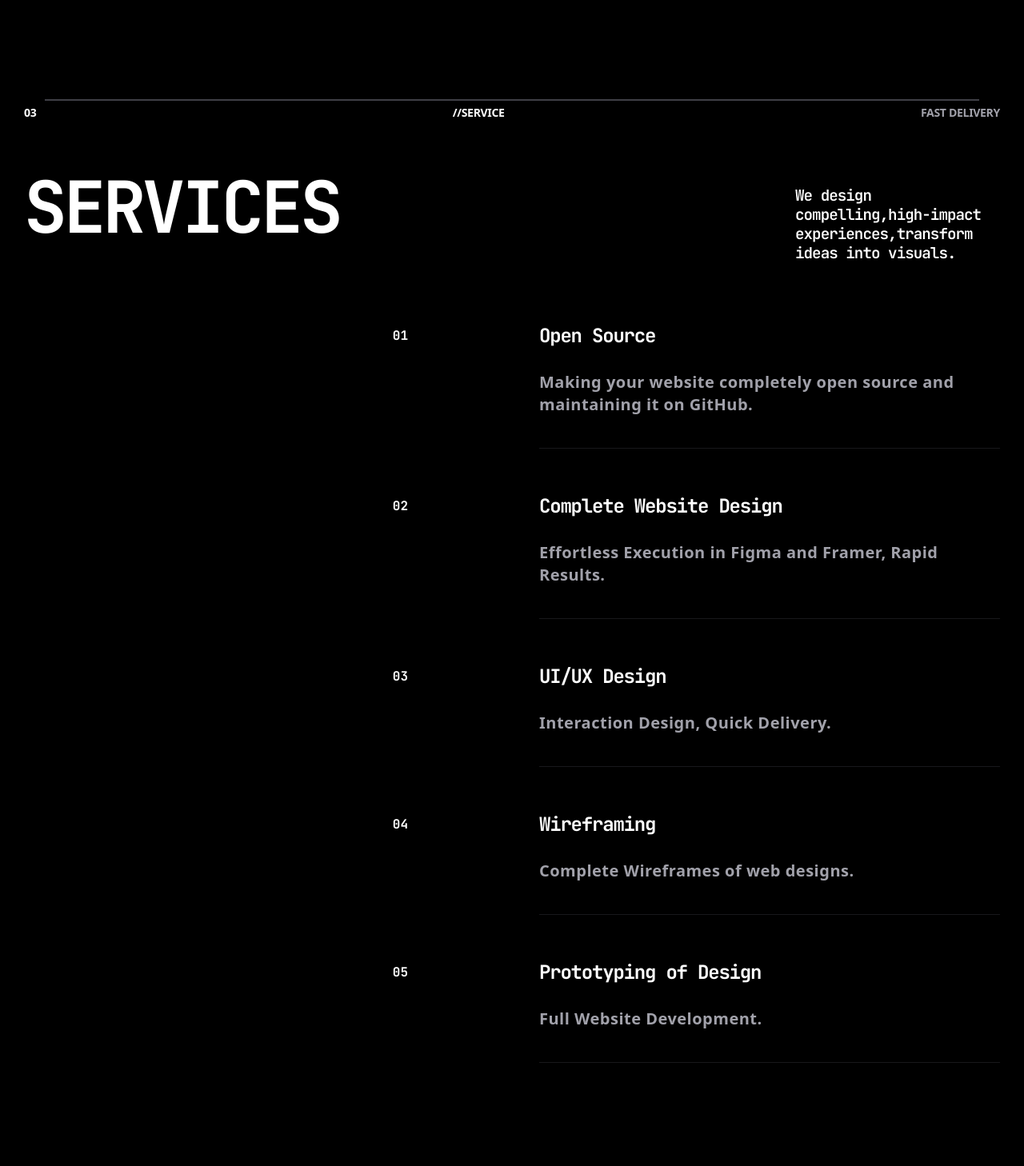
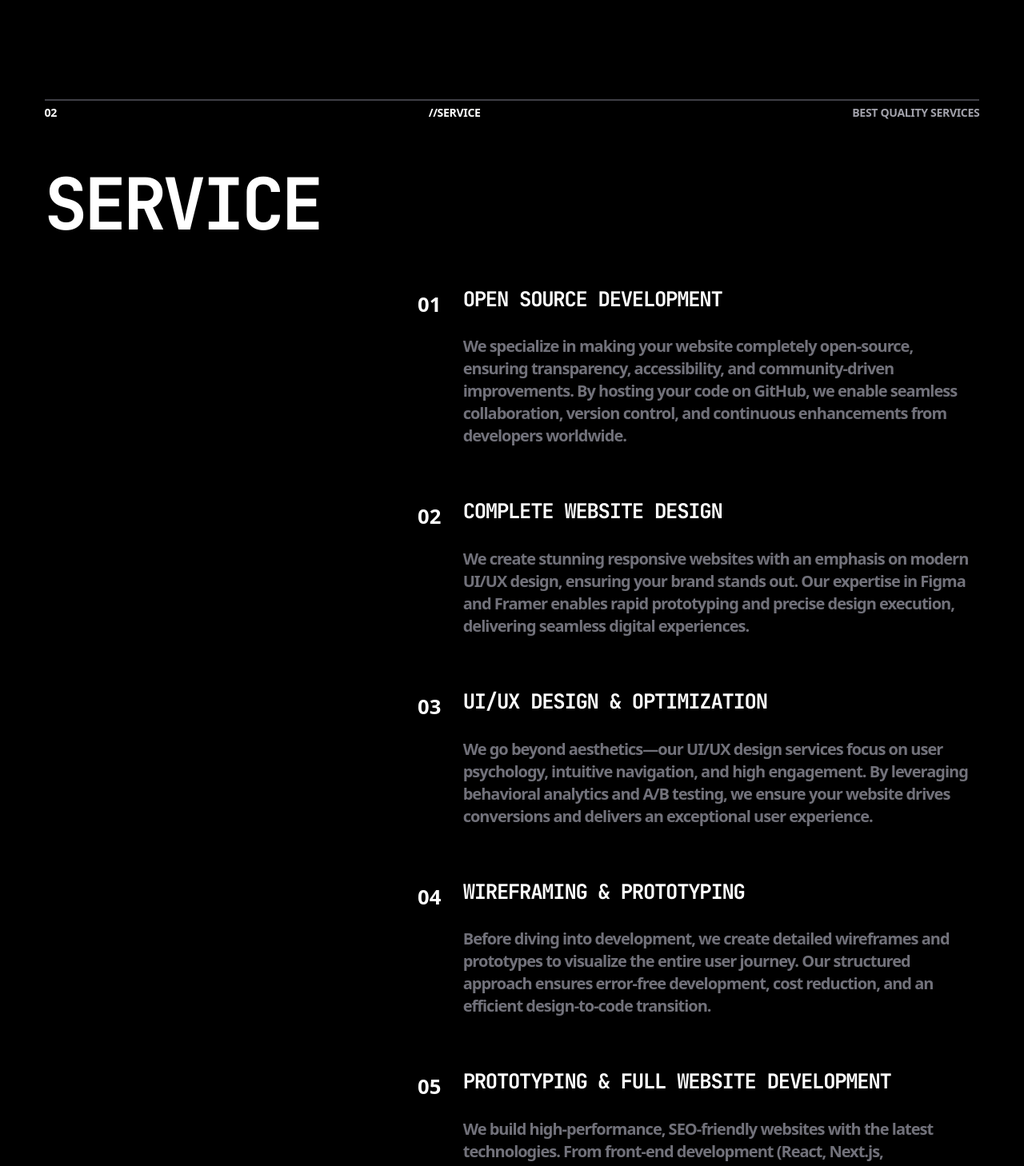
Before and after one commit to AdityaSrivastava185/Design, a Next.js app: page / in a window 1280 px wide. Shown: the part 3700-5158 px from the top of the page at 80% size. Built offline with nearby package versions, Linux system fonts and the light colour scheme.

Commit message:
tech stacks added

```diff
--- a/src/app/components/pricing.jsx
+++ b/src/app/components/pricing.jsx
@@ -25,12 +25,12 @@ const Pricing = () => {
             </p>
           </div>
           <div className="h-auto max-w-[50vw] mb-20 sm:max-w-[60vw] md:max-w-[25vw]">
-          <div className="flex h-auto w-full flex-col items-end justify-end">
-            <p className="font-semibold text-white uppercase text-[5vw] sm:text-[3vw] md:text-[16px] lg:text-lg leading-5 tracking-tighter font-jetbrainmono">
-              big or small,we have plans for everyone
-            </p>
+            <div className="flex h-auto w-full flex-col items-end justify-end">
+              <p className="font-semibold text-white uppercase text-[5vw] sm:text-[3vw] md:text-[16px] lg:text-lg leading-5 tracking-tighter font-jetbrainmono">
+                big or small,we have plans for everyone
+              </p>
+            </div>
           </div>
-        </div>
         </div>
       </div>
     </div>
--- a/src/app/components/services.jsx
+++ b/src/app/components/services.jsx
@@ -2,76 +2,70 @@ import React from "react";
 
 const Services = () => {
   return (
-    <div className="h-screen px-[30px] lg:px-[30px]">
+    <div className="min-h-screen md:mb-[20vh] px-[30px]">
       <div className=" mt-[4vh] sm:mt-4 sm:mb-1 px-[4vw] md:px-[2vw]">
         <hr className="border border-zinc-700" />
       </div>
-      <div className="services">
+      <div className="services md:px-[2vw]">
         <div className="flex flex-row items-center justify-between gap-2 text-center">
           <p className="text-white uppercase text-[3vw] sm:text-[3.5vw] md:text-[1.8vw] lg:text-[1.1vw] font-semibold tracking-tight">
-            03
+            02
           </p>
           <p className="text-white uppercase text-[3vw] sm:text-[3.5vw] md:text-[1.8vw] lg:text-[1.1vw] font-semibold tracking-tight">
             //service
           </p>
           <p className="text-zinc-400 uppercase text-[3vw] sm:text-[3.5vw] md:text-[1.8vw] lg:text-[1.1vw] font-semibold tracking-tight">
-            fast delivery
+            best quality services
           </p>
         </div>
-        <div className="flex flex-col md:flex-row md:items-center md:justify-between md:gap-[13vw]">
+        <div className="flex flex-col md:flex-row mt-9 md:items-center md:justify-between md:gap-[13vw]">
           <div className="mb-[1vh] mt-[10vh] sm:my-[0vh]">
             <p className="font-bold text-white md:text-[7vw] md:tracking-tighter text-[12vw] font-jetbrainmono tracking-tighter uppercase">
-              services
-            </p>
-          </div>
-          <div className="lg:w-[20vw] mb-[5vh] ">
-            <p className="font-semibold text-white md:text-[2vw] md:leading-3.5 md:tracking-tighter md:pt-[10vh] lg:leading-6 lg:text-[1.5vw] text-[4.7vw] font-jetbrainmono tracking-tighter leading-5">
-              We design compelling,high-impact experiences,transform ideas into
-              visuals.
+              Service
             </p>
           </div>
         </div>
-        <div className="h-auto w-full md:mt-10 md:pl-[36vw] mt-11">
+        <div className="h-auto w-full mt-20 md:mt-10 md:pl-[10vw] lg:pl-[36vw]">
           {[
             {
               number: "01",
-              title: "Open Source",
-              desc: "Making your website completely open source and maintaining it on GitHub.",
+              title: "Open Source Development",
+              desc: "We specialize in making your website completely open-source, ensuring transparency, accessibility, and community-driven improvements. By hosting your code on GitHub, we enable seamless collaboration, version control, and continuous enhancements from developers worldwide.",
             },
             {
               number: "02",
               title: "Complete Website Design",
-              desc: "Effortless Execution in Figma and Framer, Rapid Results.",
+              desc: "We create stunning responsive websites with an emphasis on modern UI/UX design, ensuring your brand stands out. Our expertise in Figma and Framer enables rapid prototyping and precise design execution, delivering seamless digital experiences.",
             },
             {
               number: "03",
-              title: "UI/UX Design",
-              desc: "Interaction Design, Quick Delivery.",
+              title: "UI/UX Design & Optimization",
+              desc: "We go beyond aesthetics—our UI/UX design services focus on user psychology, intuitive navigation, and high engagement. By leveraging behavioral analytics and A/B testing, we ensure your website drives conversions and delivers an exceptional user experience.",
             },
             {
               number: "04",
-              title: "Wireframing",
-              desc: "Complete Wireframes of web designs.",
+              title: "Wireframing & Prototyping",
+              desc: "Before diving into development, we create detailed wireframes and prototypes to visualize the entire user journey. Our structured approach ensures error-free development, cost reduction, and an efficient design-to-code transition.",
             },
             {
               number: "05",
-              title: "Prototyping of Design",
-              desc: "Full Website Development.",
+              title: "Prototyping & Full Website Development",
+              desc: "We build high-performance, SEO-friendly websites with the latest technologies. From front-end development (React, Next.js, TailwindCSS)",
             },
-          ].map((item, index) => (
+          ].map((phase, index) => (
             <div
               key={index}
-              className="flex flex-row items-start justify-between gap-4 md:gap-10 md:mb-7 mb-[6vh] lg:pb-8"
+              className="flex flex-col gap-2 sm:gap-3 md:gap-4 md:mb-7 md:flex-row md:items-start md:justify-around"
             >
-              <div className="text-white text-md font-bold min-w-[10%] font-jetbrainmono">
-                {item.number}
+              <div className="hidden sm:block text-white text-[4vw] sm:text-[4vw] md:text-[2vw] font-bold ">
+                {phase.number}
               </div>
-              <div className="flex-1 max-w-[80%] md:max-w-[45vw] pb-10 border-b border-zinc-900">
-                <h2 className="text-white text-2xl font-bold font-jetbrainmono tracking-tighter pb-2 sm:pb-0 leading-6 lg:pb-8">
-                  {item.title}
+              <div className="max-w-[80vw] sm:max-w-[70vw] md:max-w-[50vw] mb-[50px] md:mb-[0px] lg:pb-10">
+                <h2 className="text-white max-w-[40vw] md:max-w-[70vw] text-[9vw] sm:text-[4vw] md:text-[2vw] font-bold mb-[10px] md:mb-[0px] uppercase tracking-tighter leading-8 md:leading-none font-jetbrainmono lg:pb-8">
+                  {phase.title}
                 </h2>
-                <p className="text-zinc-400 text-md md:tracking-wide font-semibold md:leading-5  tracking-tighter leading-4 lg:text-xl">
-                  {item.desc}
+                <p className="text-zinc-500 text-[4.5vw] sm:text-[3vw] md:text-[1vw] font-semibold leading-5 tracking-tighter lg:text-xl">
+                  {phase.desc}
                 </p>
               </div>
             </div>
--- a/src/app/components/tech.jsx
+++ b/src/app/components/tech.jsx
@@ -35,43 +35,53 @@ const TechStack = () => {
           {[
             {
               number: "01",
-              title: "Open Source",
-              desc: "Making your website completely open source and maintaining it on GitHub.",
+              title: "NextJS/ReactJS",
+              desc: "Frontend development code completely written in Next.js and React.js using Tailwind CSS, ensuring highly responsive, efficient, and scalable web applications.",
             },
             {
               number: "02",
-              title: "Complete Website Design",
-              desc: "Effortless Execution in Figma and Framer, Rapid Results.",
+              title: "Git and GitHub",
+              desc: "Maintaining code versions and making it open-source. GitHub provides a cloud-based platform where you can store, share, and collaborate on code seamlessly.",
             },
             {
               number: "03",
-              title: "UI/UX Design",
-              desc: "Interaction Design, Quick Delivery.",
+              title: "Framer",
+              desc: "A powerful web design platform that turns ideas into interactive, production-ready websites. Framer enables designers and developers to create visually stunning sites.",
             },
             {
               number: "04",
-              title: "Wireframing",
-              desc: "Complete Wireframes of web designs.",
+              title: "Figma",
+              desc: "A collaborative design tool that allows teams to create, prototype, and iterate designs with precision. Features include real-time collaboration, vector editing, and design systems.",
             },
             {
               number: "05",
-              title: "Prototyping of Design",
-              desc: "Full Website Development.",
+              title: "ShadCN UI",
+              desc: "A set of beautifully designed, accessible UI components built for modern web applications. Fully open-source and works seamlessly with popular frameworks.",
             },
-          ].map((item, index) => (
+            {
+              number: "06",
+              title: "WebStorm",
+              desc: "A robust JavaScript and TypeScript IDE by JetBrains. It provides advanced coding assistance, debugging, and seamless integration with modern web technologies.",
+            },
+            {
+              number: "07",
+              title: "Visual Studio Code",
+              desc: "A powerful IDE by Microsoft, redefining AI-powered coding with GitHub Copilot for modern web and cloud application development.",
+            },
+          ].map((phase, index) => (
             <div
               key={index}
-              className="flex flex-row items-start justify-between gap-4 md:gap-10 md:mb-7 mb-[6vh] lg:pb-8"
+              className="flex flex-col gap-2 sm:gap-3 md:gap-4 md:mb-7 md:flex-row md:items-start md:justify-around"
             >
-              <div className="text-white text-md font-bold min-w-[10%] font-jetbrainmono">
-                {item.number}
+              <div className="hidden sm:block text-white text-[4vw] sm:text-[4vw] md:text-[2vw] font-bold ">
+                {phase.number}
               </div>
-              <div className="flex-1 max-w-[80%] md:max-w-[45vw] pb-10 border-b border-zinc-900">
-                <h2 className="text-white text-2xl font-bold font-jetbrainmono tracking-tighter pb-2 sm:pb-0 leading-6 lg:pb-8">
-                  {item.title}
+              <div className="max-w-[80vw] sm:max-w-[70vw] md:max-w-[50vw] mb-[50px] md:mb-[0px] lg:pb-10">
+                <h2 className="text-white max-w-[40vw] md:max-w-[70vw] text-[9vw] sm:text-[4vw] md:text-[2vw] font-bold mb-[10px] md:mb-[0px] uppercase tracking-tighter leading-8 md:leading-none font-jetbrainmono lg:pb-8">
+                  {phase.title}
                 </h2>
-                <p className="text-zinc-400 text-md md:tracking-wide font-semibold md:leading-5  tracking-tighter leading-4 lg:text-xl">
-                  {item.desc}
+                <p className="text-zinc-500 text-[4.5vw] sm:text-[3vw] md:text-[1vw] font-semibold leading-5 tracking-tighter lg:text-xl">
+                  {phase.desc}
                 </p>
               </div>
             </div>
```
